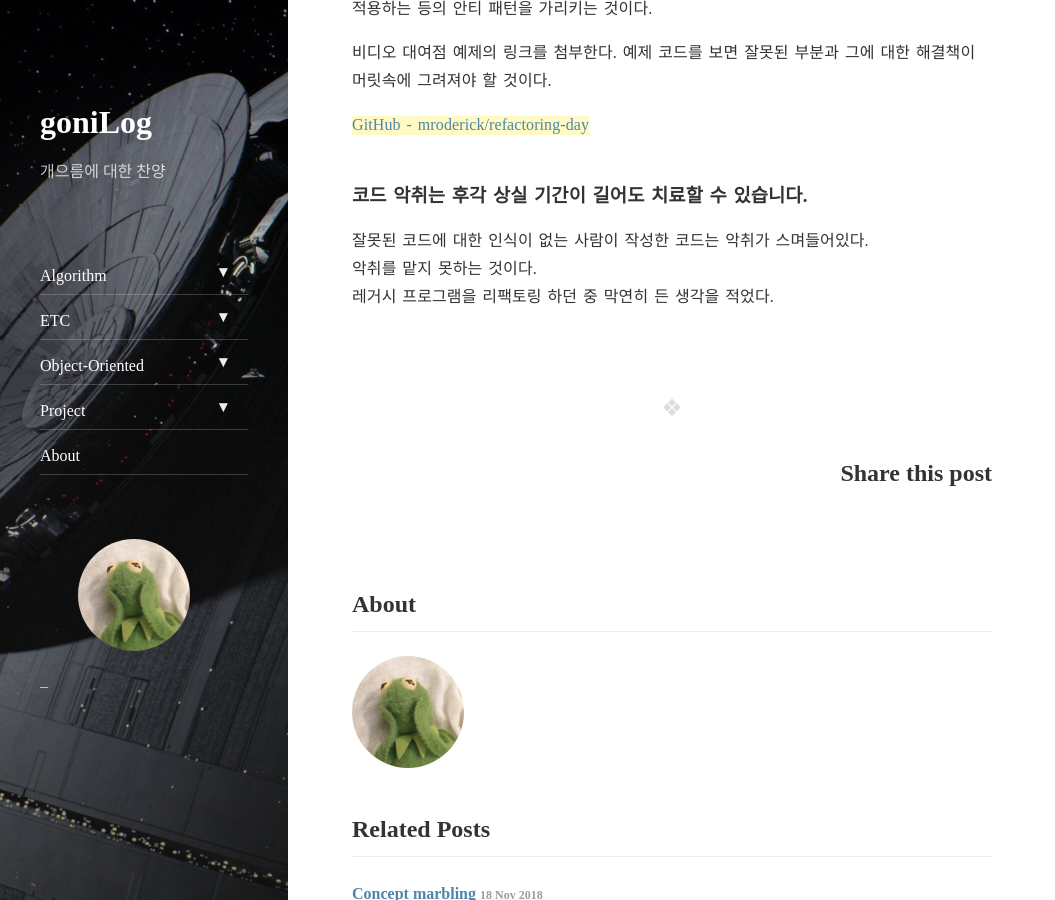
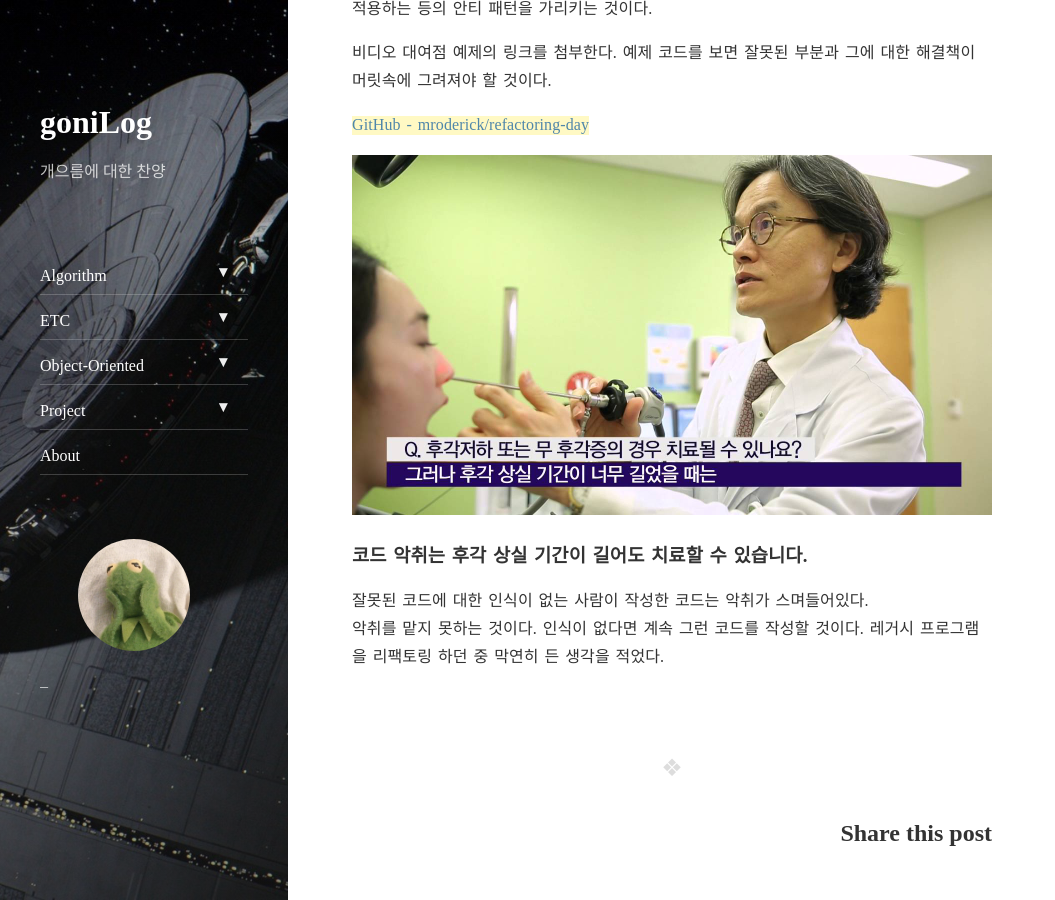
Before and after one commit to gonini/gonini.github.io, a Jekyll site: the page built from _posts/2018-11-19-video -rental-and-bad-code.md, in a window 1280 px wide and 900 px high, scrolled down 1054 px. Shown: the whole window, without its empty margins (0-1055 px from the left). Built offline with Jekyll 4.4.1, drawn with Linux system fonts in a browser that asks for light colours; nearby versions of some CDN libraries; comment, search, counter and statistics services are not loaded.

Commit message:
Update 2018-11-19-video -rental-and-bad-code.md

```diff
--- a/_posts/2018-11-19-video -rental-and-bad-code.md
+++ b/_posts/2018-11-19-video -rental-and-bad-code.md
@@ -28,10 +28,10 @@ comments: true
 
 [GitHub - mroderick/refactoring-day](https://github.com/mroderick/refactoring-day)
 
-![](/대한assets/img/olfactory_symptom.jpg)
+![](/assets/img/olfactory_symptom.jpg)
 
 ### 코드 악취는 후각 상실 기간이 길어도 치료할 수 있습니다.
 
 잘못된 코드에 대한 인식이 없는 사람이 작성한 코드는 악취가 스며들어있다.
-악취를 맡지 못하는 것이다.
+악취를 맡지 못하는 것이다. 인식이 없다면 계속 그런 코드를 작성할 것이다.
 레거시 프로그램을 리팩토링 하던 중 막연히 든 생각을 적었다.
```
